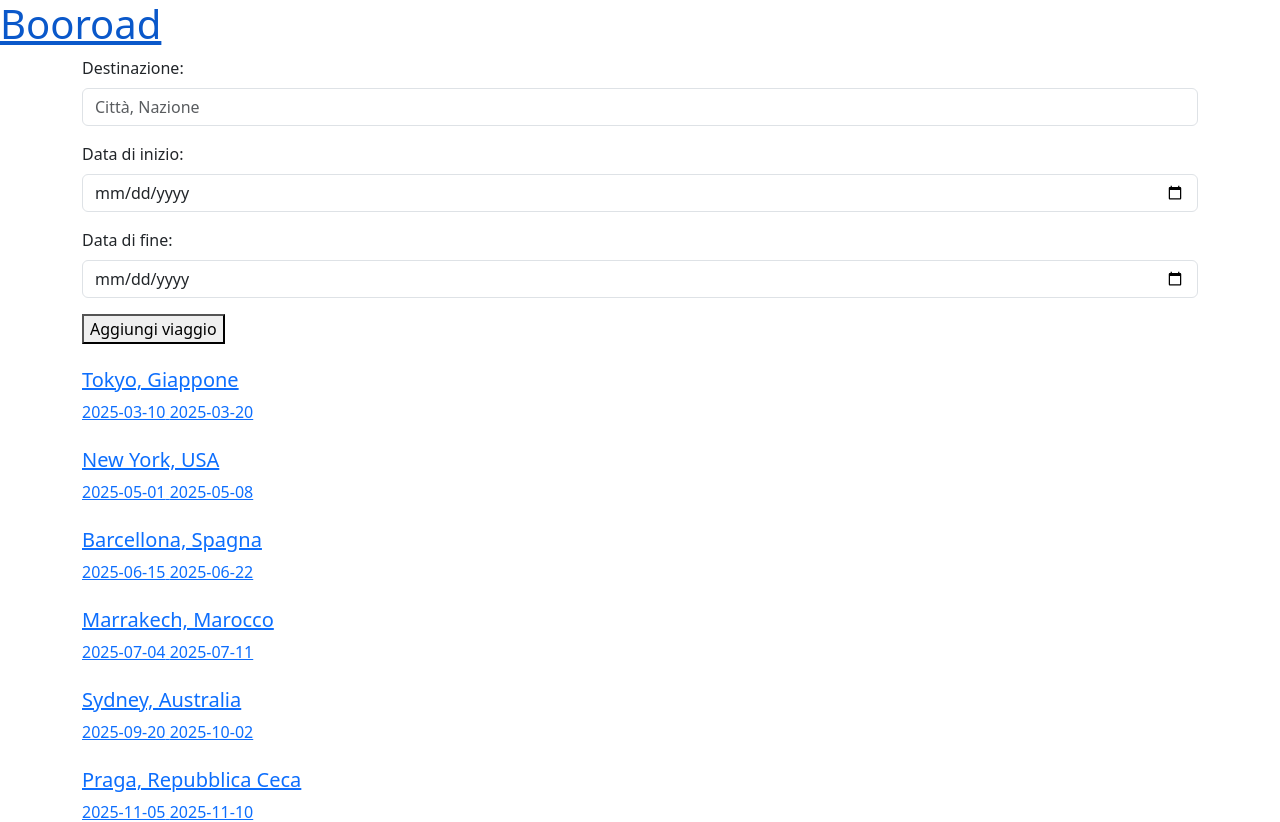
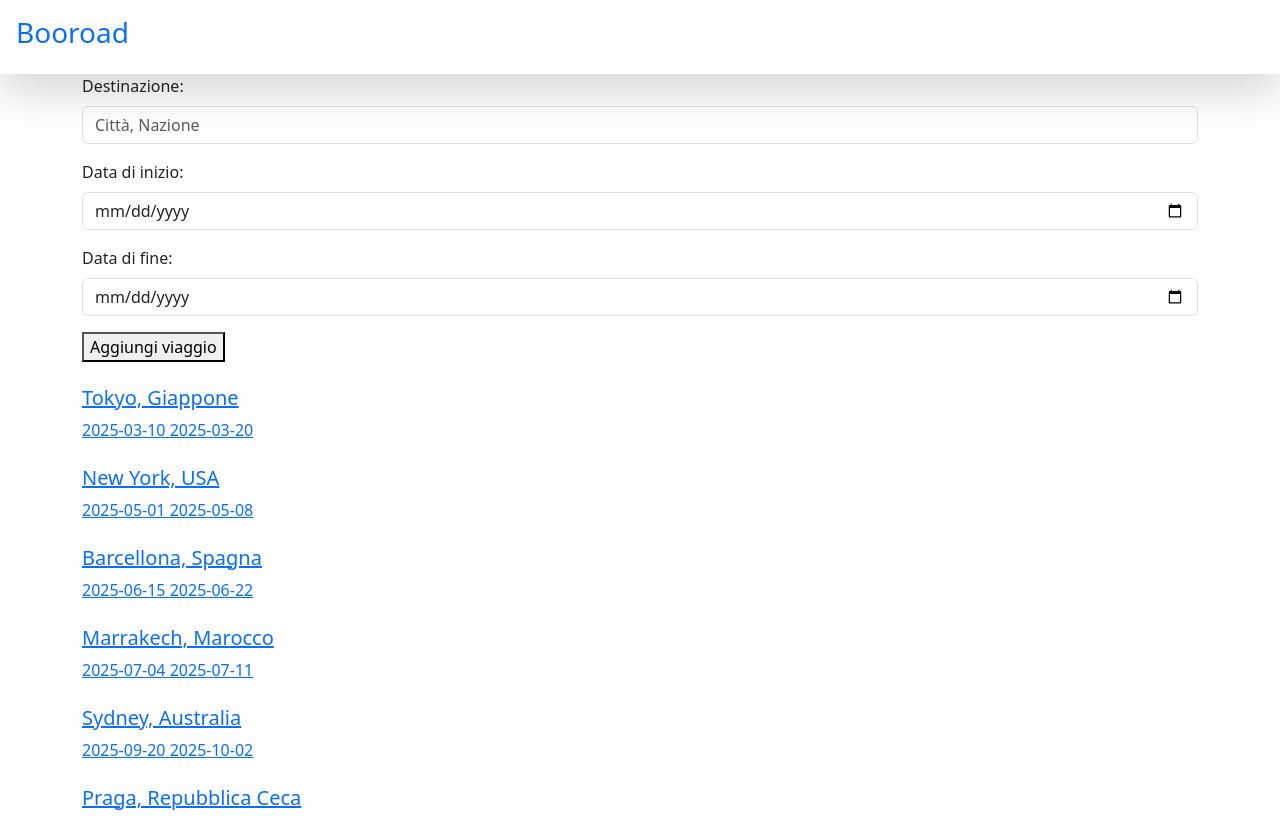
Before and after one commit to gabriele-fontana/booroad, a React (Vite) app: page / in a window 1280 px wide. Shown: the top 822 px of the page. Built offline with nearby package versions, Linux system fonts and the light colour scheme.

Commit message:
add style header

```diff
--- a/src/components/AppHeader.jsx
+++ b/src/components/AppHeader.jsx
@@ -4,8 +4,8 @@ import { Link } from "react-router"
 export default function AppHeader() {
 
     return (
-        <header >
-            <Link to={'/'}><h1>Booroad</h1></Link>
+        <header className="sticky-top p-3 bg-white shadow-lg">
+            <h1 className="h3"><Link className="text-decoration-none" to={'/'}>Booroad</Link></h1>
         </header>
     )
 
```
